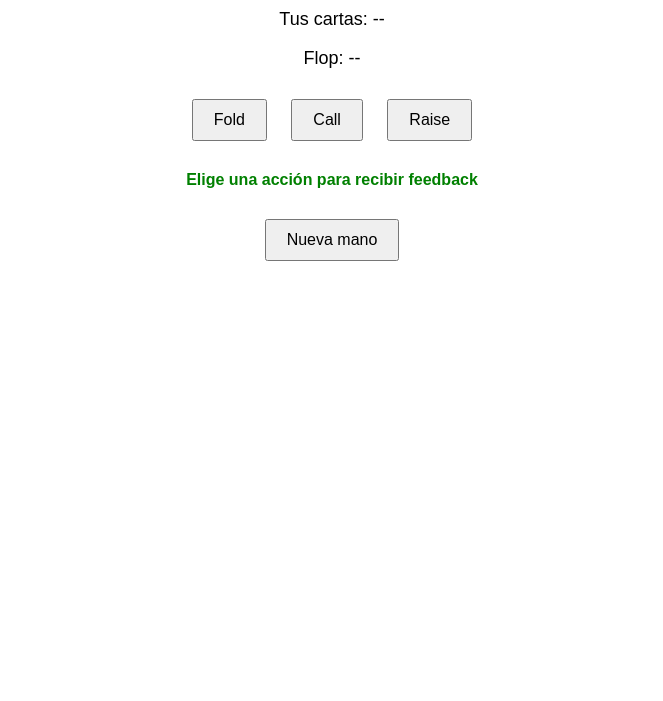
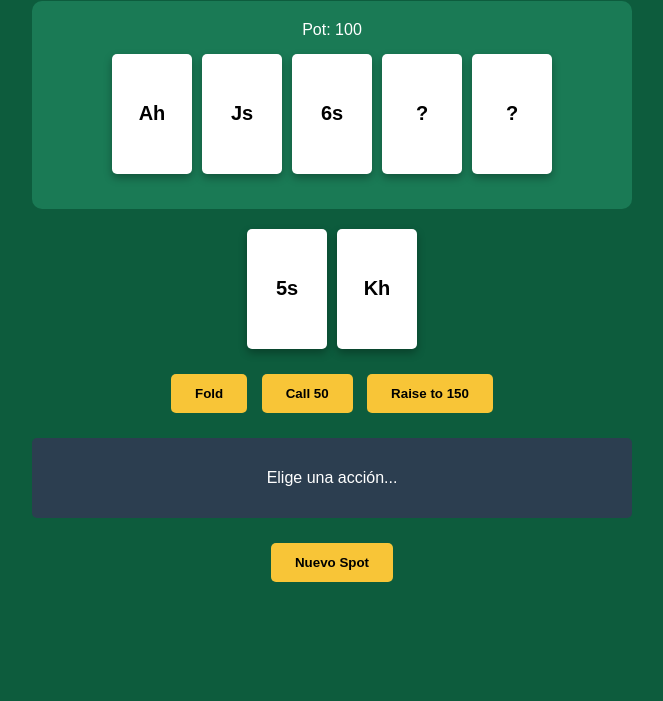
Before and after one commit to mrjuangimenez-gif/poker-practice, a plain HTML site: page index.html in a window 1280 px wide. Shown: the part 99-800 px from the top of the page, without its empty margins (308-971 px from the left). Drawn offline with Linux system fonts and the light colour scheme.

Commit message:
Add files via upload

```diff
--- a/index.html
+++ b/index.html
@@ -2,29 +2,47 @@
 <html lang="es">
 <head>
   <meta charset="UTF-8">
-  <title>Simulador de Poker - Práctica</title>
+  <title>Poker Practice Wizard</title>
   <link rel="stylesheet" href="style.css">
 </head>
 <body>
-  <h1>Simulador de Poker - Práctica</h1>
+  <div class="container">
+    <h1>Poker Practice Wizard</h1>
 
-  <div id="hand">
-    <p>Tus cartas: <span id="player-cards">--</span></p>
-    <p>Flop: <span id="flop-cards">--</span></p>
+    <!-- Tablero -->
+    <div class="board">
+      <div class="pot">Pot: 100</div>
+      <div class="cards-board">
+        <div class="card" id="flop1">?</div>
+        <div class="card" id="flop2">?</div>
+        <div class="card" id="flop3">?</div>
+        <div class="card" id="turn">?</div>
+        <div class="card" id="river">?</div>
+      </div>
+    </div>
+
+    <!-- Tus cartas -->
+    <div class="player-cards">
+      <div class="card" id="card1">?</div>
+      <div class="card" id="card2">?</div>
+    </div>
+
+    <!-- Acciones -->
+    <div class="actions">
+      <button onclick="makeDecision('fold')">Fold</button>
+      <button onclick="makeDecision('call')">Call 50</button>
+      <button onclick="makeDecision('raise')">Raise to 150</button>
+    </div>
+
+    <!-- Feedback -->
+    <div class="feedback">
+      <p id="feedback-text">Elige una acción...</p>
+    </div>
+
+    <button onclick="newHand()">Nuevo Spot</button>
   </div>
 
-  <div id="actions">
-    <button onclick="makeDecision('fold')">Fold</button>
-    <button onclick="makeDecision('call')">Call</button>
-    <button onclick="makeDecision('raise')">Raise</button>
-  </div>
-
-  <div id="feedback">
-    <p id="feedback-text">Elige una acción para recibir feedback</p>
-  </div>
-
-  <button onclick="newHand()">Nueva mano</button>
-
+  <script src="https://cdn.jsdelivr.net/npm/deck-of-cards@0.1.8/dist/deck.min.js"></script>
   <script src="script.js"></script>
 </body>
 </html>
--- a/script.js
+++ b/script.js
@@ -1,28 +1,73 @@
-// Rangos predefinidos más avanzados (ejemplo para preflop desde BTN)
-const ranges = {
-  openRaise: ['AA','KK','QQ','JJ','TT','99','88','77','66','55','44','33','22','AKs','AQs','AJs','ATs','A9s','A8s','A7s','A6s','A5s','A4s','A3s','A2s','AKo','AQo','AJo','ATo','KQs','KJs','KTs','QJs','QTs','JTs','T9s','98s','87s','76s','65s','54s'],
-  fold: ['72o','83o','94o','T5o','J6o','Q7o','K8o','A9o'] // Manos muy débiles
-};
+// Rangos GTO simplificados para BTN open
+const btnOpenRange = [
+  'AA','KK','QQ','JJ','TT','99','88','77','66','55','44','33','22',
+  'AKs','AQs','AJs','ATs','A9s','A8s','A7s','A6s','A5s','A4s','A3s','A2s',
+  'AKo','AQo','AJo','ATo','KQs','KJs','KTs','QJs','QTs','JTs','T9s','98s','87s','76s','65s','54s'
+];
 
-// Evaluar decisión del jugador
+function newHand() {
+  // Generar mano aleatoria
+  const hand = generateRandomHand();
+  document.getElementById('card1').textContent = hand[0];
+  document.getElementById('card2').textContent = hand[1];
+
+  // Generar flop aleatorio
+  const flop = generateRandomFlop();
+  document.getElementById('flop1').textContent = flop[0];
+  document.getElementById('flop2').textContent = flop[1];
+  document.getElementById('flop3').textContent = flop[2];
+
+  // Resetear turn/river
+  document.getElementById('turn').textContent = '?';
+  document.getElementById('river').textContent = '?';
+
+  document.getElementById('feedback-text').textContent = 'Elige una acción...';
+}
+
 function makeDecision(action) {
-  let cards = document.getElementById('player-cards').textContent.replace(/\s/g, '');
+  const card1 = document.getElementById('card1').textContent;
+  const card2 = document.getElementById('card2').textContent;
+  const hand = card1 + card2;
+
   let feedback = '';
 
-  // Lógica mejorada
-  if (ranges.openRaise.includes(cards)) {
-    feedback = (action === 'raise')
-      ? '✅ ¡Óptimo! Debes abrir raise con esta mano desde BTN.'
-      : '❌ Deberías hacer raise, no ' + action + '.';
-  } else if (ranges.fold.includes(cards)) {
-    feedback = (action === 'fold')
-      ? '✅ Buen fold. Esta mano es muy débil para jugar.'
-      : '❌ Esta mano es un fold claro. No deberías jugarla.';
+  if (btnOpenRange.includes(hand)) {
+    if (action === 'raise') {
+      feedback = '✅ Correcto! Esta mano está en el rango de open raise desde BTN.';
+    } else {
+      feedback = '❌ Error! Deberías hacer raise con esta mano desde BTN.';
+    }
   } else {
-    feedback = (action === 'fold')
-      ? '✅ Fold aceptable. Pero podrías considerar call/raise en algunos spots.'
-      : '✅ Jugada estándar.';
+    if (action === 'fold') {
+      feedback = '✅ Correcto! Fold está bien con esta mano marginal.';
+    } else {
+      feedback = '❌ Peligro! Esta mano no es lo suficientemente fuerte para jugar desde BTN.';
+    }
   }
 
   document.getElementById('feedback-text').textContent = feedback;
 }
+
+// Funciones auxiliares
+function generateRandomHand() {
+  const ranks = ['A','K','Q','J','T','9','8','7','6','5','4','3','2'];
+  const suits = ['s','h','d','c'];
+
+  const randomCard = () => ranks[Math.floor(Math.random() * ranks.length)] + suits[Math.floor(Math.random() * suits.length)];
+
+  return [randomCard(), randomCard()];
+}
+
+function generateRandomFlop() {
+  const ranks = ['A','K','Q','J','T','9','8','7','6','5','4','3','2'];
+  const suits = ['s','h','d','c'];
+
+  const flop = [];
+  for (let i = 0; i < 3; i++) {
+    flop.push(ranks[Math.floor(Math.random() * ranks.length)] + suits[Math.floor(Math.random() * suits.length)]);
+  }
+  return flop;
+}
+
+// Inicializar
+newHand();
--- a/style.css
+++ b/style.css
@@ -1,22 +1,69 @@
 body {
-  font-family: Arial, sans-serif;
+  font-family: 'Arial', sans-serif;
+  background: #0d5c3d;
+  color: white;
   text-align: center;
-  margin-top: 50px;
+  margin: 0;
+  padding: 20px;
+}
+
+.container {
+  max-width: 600px;
+  margin: 0 auto;
+}
+
+.board {
+  background: #1a7a55;
+  padding: 20px;
+  border-radius: 10px;
+  margin: 20px 0;
+}
+
+.cards-board, .player-cards {
+  display: flex;
+  justify-content: center;
+  gap: 10px;
+  margin: 15px 0;
+}
+
+.card {
+  width: 80px;
+  height: 120px;
+  background: white;
+  border-radius: 5px;
+  display: flex;
+  align-items: center;
+  justify-content: center;
+  color: black;
+  font-weight: bold;
+  font-size: 20px;
+  box-shadow: 0 4px 8px rgba(0,0,0,0.3);
+}
+
+.actions {
+  margin: 20px 0;
 }
 
 button {
-  margin: 10px;
-  padding: 10px 20px;
-  font-size: 16px;
+  background: #f8c537;
+  color: #000;
+  border: none;
+  padding: 12px 24px;
+  margin: 5px;
+  border-radius: 5px;
+  cursor: pointer;
+  font-weight: bold;
+  transition: background 0.3s;
 }
 
-#hand {
-  margin: 20px;
-  font-size: 18px;
+button:hover {
+  background: #e6b22e;
 }
 
-#feedback {
-  margin: 20px;
-  font-weight: bold;
-  color: green;
+.feedback {
+  background: #2c3e50;
+  padding: 15px;
+  border-radius: 5px;
+  margin: 20px 0;
+  min-height: 50px;
 }
```
